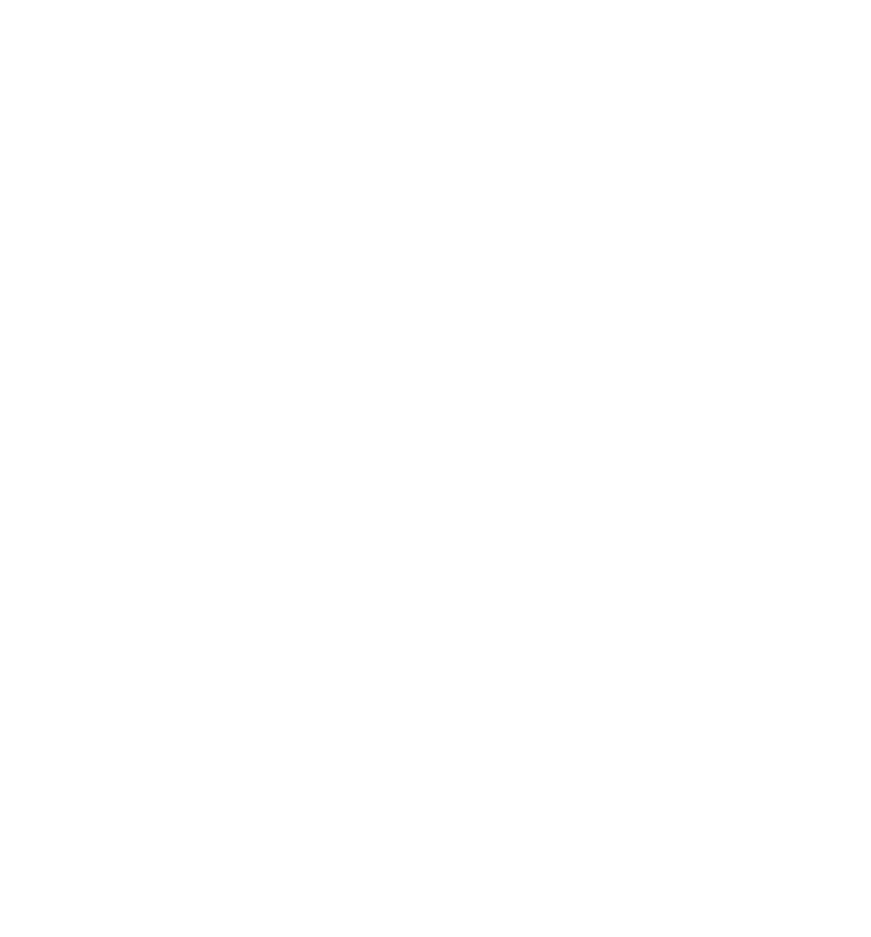
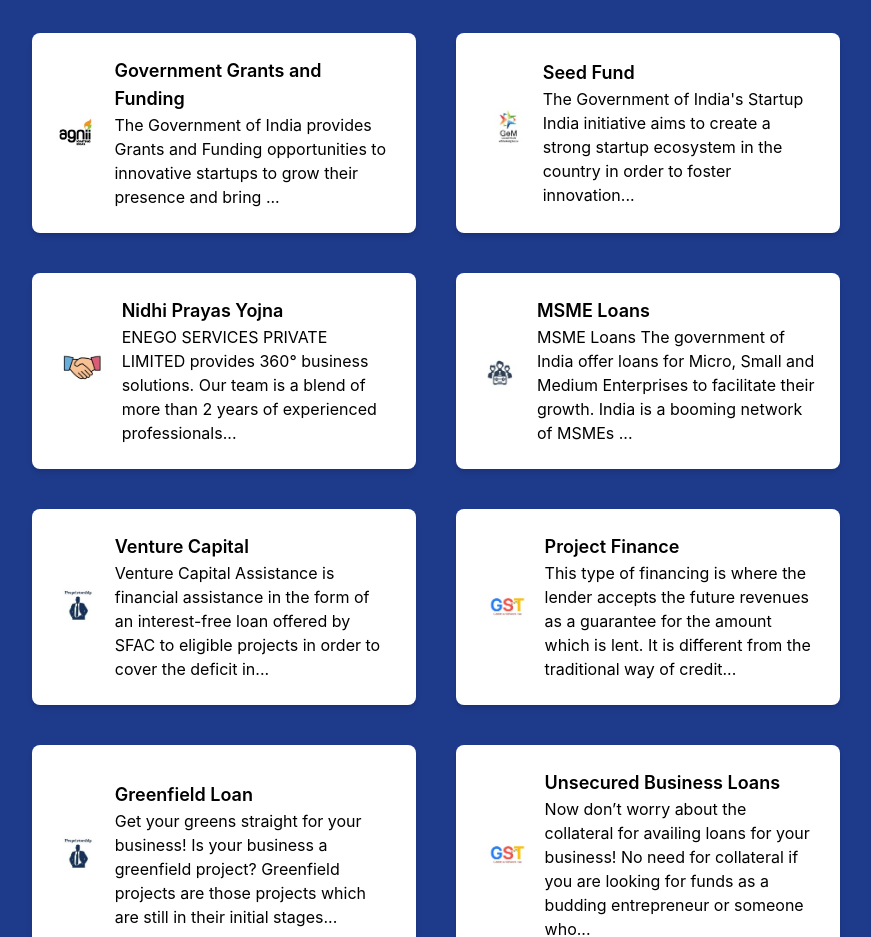
Before and after one commit to divshi/enego, a React (Create React App) app: page / in a window 1280 px wide. Shown: the part 3579-4516 px from the top of the page, without its empty margins (204-1075 px from the left). Before the commit the page ends 3496 px from the top, so only its background shows below. Built offline with nearby package versions, Linux system fonts and the light colour scheme.

Commit message:
StartupFunding

```diff
--- /dev/null
+++ b/src/components/StartupFunding.jsx
@@ -0,0 +1,88 @@
+import React from 'react';
+import s1 from '../assects/s5.jpeg';
+import s2 from '../assects/s6.jpeg';
+import s3 from '../assects/s7.jpeg';
+import s4 from '../assects/s8.jpeg';
+import s5 from '../assects/s9.jpeg';
+import s6 from '../assects/s10.jpeg';
+
+const StartupFunding = () => {
+    return (
+        <div className="bg-blue-900 p-8 text-white">
+            {/* Heading */}
+            <div className="text-center mb-15 mt-10">
+                <h2 className="text-6xl font-bold">Startup Funding</h2>
+            </div>
+
+            {/* Startup Services Grid */}
+            <div className="flex flex-wrap justify-center gap-10 mt-10">
+                <div className="flex items-center p-6 bg-white rounded-lg shadow-md w-96 text-black transform transition-transform duration-300 hover:scale-105">
+                    <img src={s1} alt="AGNii" className="w-16 h-16 mr-4"/>
+                    <div>
+                        <h3 className="text-lg font-semibold">Government Grants and Funding</h3>
+                        <p>The Government of India provides Grants and Funding opportunities to innovative startups to grow their presence and bring ...</p>
+                    </div>
+                </div>
+                <div className="flex items-center p-6 bg-white rounded-lg shadow-md w-96 text-black transform transition-transform duration-300 hover:scale-105">
+                    <img src={s2} alt="GeM" className="w-16 h-16 mr-4"/>
+                    <div>
+                        <h3 className="text-lg font-semibold">Seed Fund</h3>
+                        <p>The Government of India's Startup India initiative aims to create a strong startup ecosystem in the country in order to foster innovation...</p>
+                    </div>
+                </div>
+                <div className="flex items-center p-6 bg-white rounded-lg shadow-md w-96 text-black transform transition-transform duration-300 hover:scale-105">
+                    <img src={s3} alt="Private Limited" className="w-16 h-16 mr-4"/>
+                    <div>
+                        <h3 className="text-lg font-semibold">Nidhi Prayas Yojna</h3>
+                        <p>ENEGO SERVICES PRIVATE LIMITED provides 360° business solutions. Our team is a blend of more than 2 years of experienced professionals...</p>
+                    </div>
+                </div>
+                <div className="flex items-center p-6 bg-white rounded-lg shadow-md w-96 text-black transform transition-transform duration-300 hover:scale-105">
+                    <img src={s4} alt="Limited Liability Partnership" className="w-16 h-16 mr-4"/>
+                    <div>
+                        <h3 className="text-lg font-semibold">MSME Loans</h3>
+                        <p>MSME Loans The government of India offer loans for Micro, Small and Medium Enterprises to facilitate their growth. India is a booming network of MSMEs ...</p>
+                    </div>
+                </div>
+                <div className="flex items-center p-6 bg-white rounded-lg shadow-md w-96 text-black transform transition-transform duration-300 hover:scale-105">
+                    <img src={s5} alt="Proprietorship" className="w-16 h-16 mr-4"/>
+                    <div>
+                        <h3 className="text-lg font-semibold">Venture Capital</h3>
+                        <p>Venture Capital Assistance is financial assistance in the form of an interest-free loan offered by SFAC to eligible projects in order to cover the deficit in...</p>
+                    </div>
+                </div>
+                <div className="flex items-center p-6 bg-white rounded-lg shadow-md w-96 text-black transform transition-transform duration-300 hover:scale-105">
+                    <img src={s6} alt="Goods and Service Tax" className="w-16 h-16 mr-4"/>
+                    <div>
+                        <h3 className="text-lg font-semibold">Project Finance</h3>
+                        <p>This type of financing is where the lender accepts the future revenues as a guarantee for the amount which is lent. It is different from the traditional way of credit...</p>
+                    </div>
+                </div>
+                <div className="flex items-center p-6 bg-white rounded-lg shadow-md w-96 text-black transform transition-transform duration-300 hover:scale-105">
+                    <img src={s5} alt="Proprietorship" className="w-16 h-16 mr-4"/>
+                    <div>
+                        <h3 className="text-lg font-semibold">Greenfield Loan</h3>
+                        <p>Get your greens straight for your business! Is your business a greenfield project? Greenfield projects are those projects which are still in their initial stages...</p>
+                    </div>
+                </div>
+                <div className="flex items-center p-6 bg-white rounded-lg shadow-md w-96 text-black transform transition-transform duration-300 hover:scale-105">
+                    <img src={s6} alt="Goods and Service Tax" className="w-16 h-16 mr-4"/>
+                    <div>
+                        <h3 className="text-lg font-semibold">Unsecured Business Loans</h3>
+                        <p>Now don’t worry about the collateral for availing loans for your business! No need for collateral if you are looking for funds as a budding entrepreneur or someone who...</p>
+                    </div>
+                </div>
+            </div>
+
+            {/* Book Consultation Button */}
+            <div className=" text-center">
+                <button style={{ width: "500px", margin: "40px" }} className="px-20 py-3 text-2xl font-semibold text-black bg-white rounded-full hover:bg-grey-200">
+                    Book Consultation
+                </button>
+            </div>
+
+        </div>
+    );
+};
+
+export default StartupFunding;
--- a/src/pages/Home.jsx
+++ b/src/pages/Home.jsx
@@ -9,6 +9,7 @@
 import Footer from '../components/Footer';
 import Business from '../components/Business';
 import Certifications from '../components/Certifications';
+import StartupFunding from '../components/StartupFunding';
 
 const Home = () => {
   return (
@@ -21,6 +22,7 @@
         {/* <Contact /> */}
         <Business />
         <Certifications />
+        <StartupFunding />
       </main>
       <Footer />
     </div>
```
